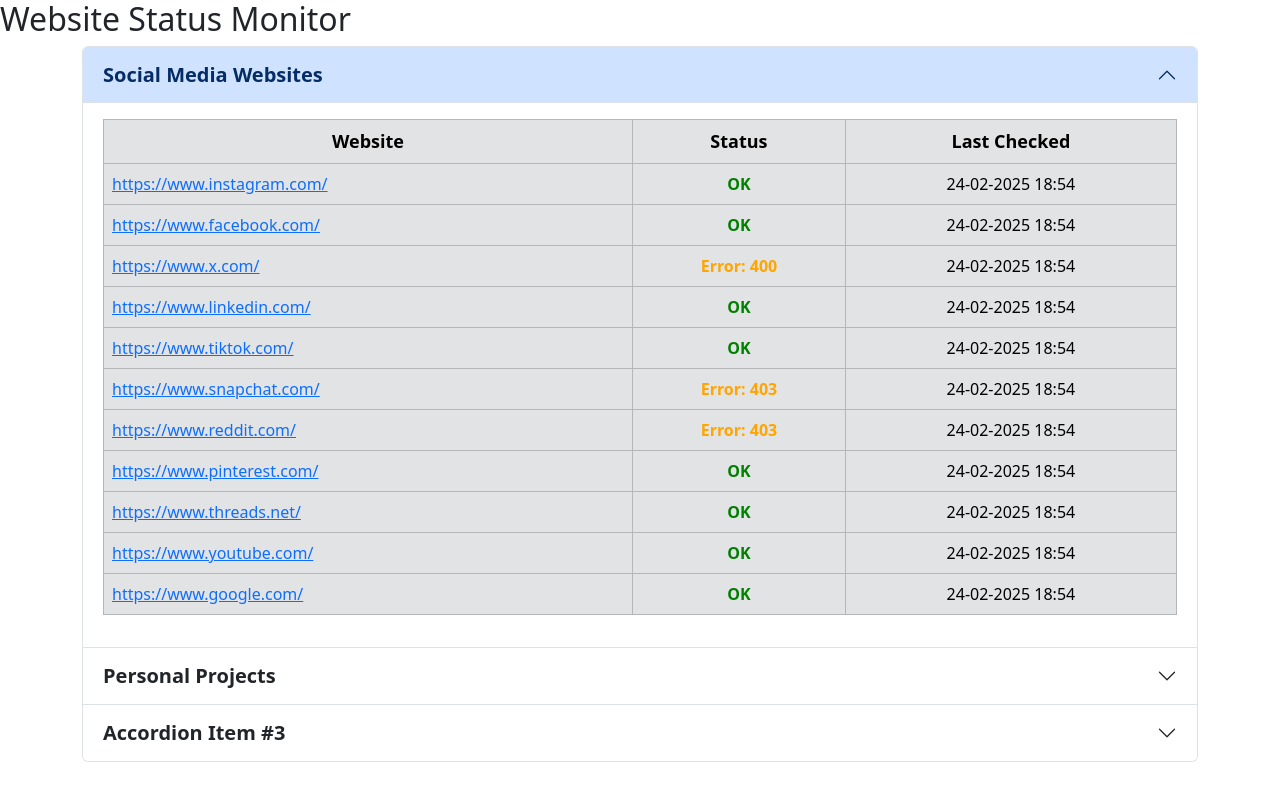
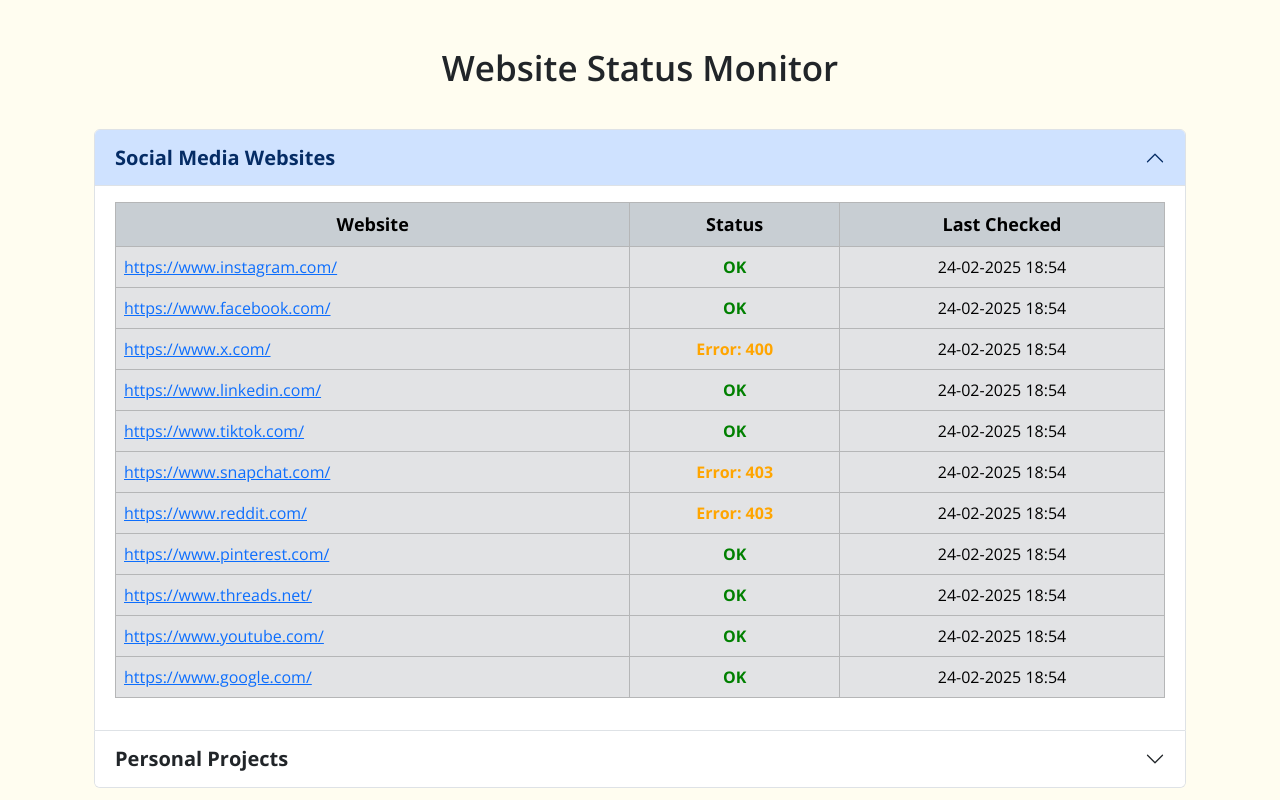
Before and after one commit to Mubassim-Khan/Website-Status-Logger, a Flask app: page / in a window 1280 px wide. Run offline with Flask 3, Linux system fonts and the light colour scheme.

Commit message:
Feat: Add styles for websites

```diff
--- a/static/styles.css
+++ b/static/styles.css
@@ -1,5 +1,24 @@
 * {
   box-sizing: border-box;
+}
+
+body {
+  font-family: "Open Sans", serif !important;
+  padding: 5px !important;
+  margin: 2px !important;
+  justify-content: center !important;
+  align-items: center !important;
+  background-color: #fffdf0 !important;
+}
+
+.main-heading {
+  display: flex;
+  font-size: 35px;
+  margin: 20px;
+  padding: 20px;
+  font-weight: 600;
+  text-align: center;
+  justify-content: center;
 }
 
 .status--ok {
@@ -29,4 +48,9 @@
 .table-heading {
   font-size: 18px !important;
   text-align: center;
+  background-color: #adb5bda9 !important;
 }
+
+.table-heading :hover {
+  background-color: #adb5bd67 !important;
+}
--- a/templates/index.html
+++ b/templates/index.html
@@ -3,7 +3,7 @@
   <head>
     <meta charset="UTF-8" />
     <meta name="viewport" content="width=device-width, initial-scale=1.0" />
-    <title>Website Logger</title>
+    <title>Website Status Monitor</title>
     <link rel="stylesheet" href="../static/styles.css" />
     <!-- Bootstrap CSS Link -->
     <link
@@ -12,9 +12,16 @@
       integrity="sha384-QWTKZyjpPEjISv5WaRU9OFeRpok6YctnYmDr5pNlyT2bRjXh0JMhjY6hW+ALEwIH"
       crossorigin="anonymous"
     />
+    <!-- Google fonts -->
+    <link rel="preconnect" href="https://fonts.googleapis.com">
+    <link rel="preconnect" href="https://fonts.gstatic.com" crossorigin>
+    <link
+        href="https://fonts.googleapis.com/css2?family=Open+Sans:ital,wght@0,300..800;1,300..800&display=swap"
+        rel="stylesheet">
   </head>
   <body>
-    <h2>Website Status Monitor</h2>
+    <div class="container">
+      <h2 class="main-heading">Website Status Monitor</h2>
       <div class="container">
         <div class="accordion" id="accordionExample">
           <div class="accordion-item">
@@ -97,31 +104,6 @@
               </div>
             </div>
           </div>
-        <div class="accordion-item">
-          <h2 class="accordion-header">
-            <button
-              class="accordion-button collapsed heading"
-              type="button"
-              data-bs-toggle="collapse"
-              data-bs-target="#collapseThree"
-              aria-expanded="false"
-              aria-controls="collapseThree"
-            >
-              Accordion Item #3
-            </button>
-          </h2>
-          <div
-            id="collapseThree"
-            class="accordion-collapse collapse"
-            data-bs-parent="#accordionExample"
-          >
-            <div class="accordion-body">
-              Lorem ipsum dolor sit amet consectetur adipisicing elit. Est animi
-              distinctio odit quaerat aliquam totam optio soluta ipsa,
-              voluptatem consequatur placeat porro, ex consectetur odio nulla
-              magni libero iure sed?
-            </div>
-          </div>
         </div>
       </div>
     </div>
```
Lines whose indentation alone changed are shown as unchanged.
